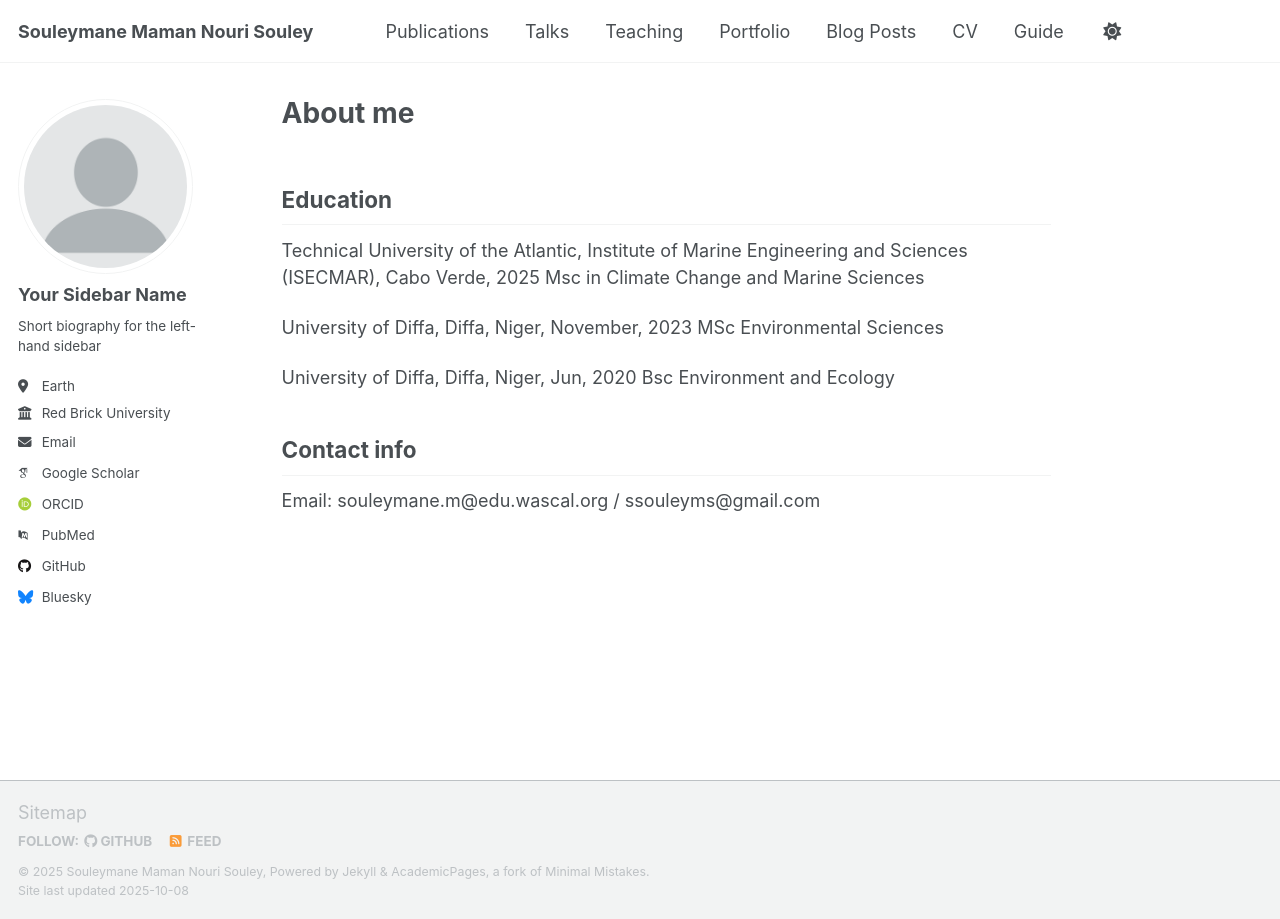
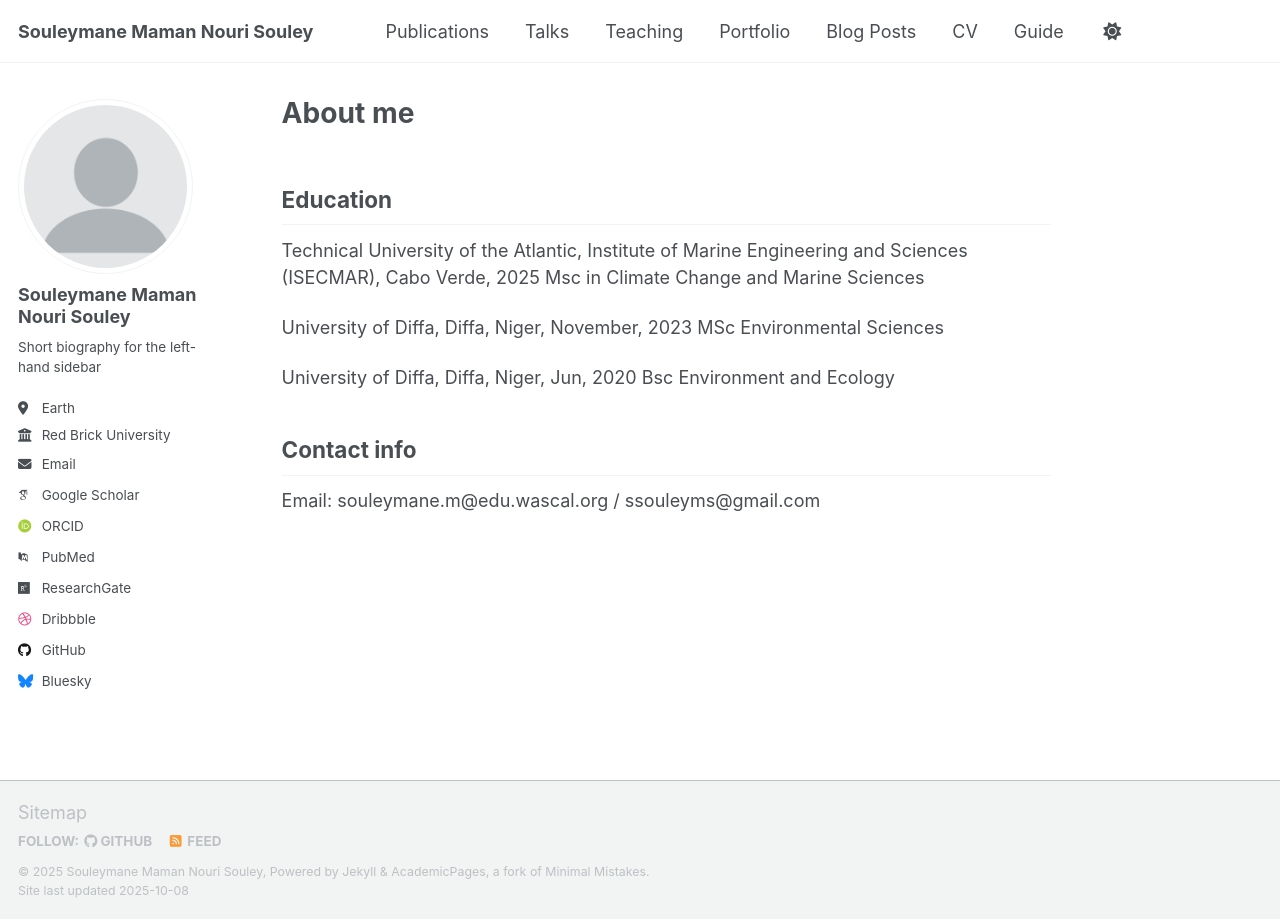
Before and after one commit to halieute/halieute.github.io, a Jekyll site: the page built from _pages/about.md, in a window 1280 px wide. Built offline with Jekyll 4.4.1, drawn with Linux system fonts in a browser that asks for light colours; some web fonts are replaced; a script that is not in the unit is left out; some of the changed lines change nothing that is shown.

Commit message:
Modify author details and update academic URLs
Updated author information and academic links in the config.

```diff
--- a/_config.yml
+++ b/_config.yml
@@ -24,7 +24,7 @@
 author:
   # Biographic information
   avatar           : "profile.png"
-  name             : "Your Sidebar Name"
+  name             : "Souleymane Maman Nouri Souley"
   pronouns         : # example: "she/her"
   bio              : "Short biography for the left-hand sidebar"
   location         : "Earth"
@@ -35,19 +35,19 @@
   # Academic websites
   academia         : # URL
   arxiv            : # URL - Update with the correct link to your profile
-  googlescholar    : "https://scholar.google.com/citations?user=PS_CX0AAAAAJ"
+  googlescholar    : "https://scholar.google.com/citations?user=ssHqsWQAAAAJ&hl=fr"
   inspire-hep      : # URL
   impactstory      : # URL
-  orcid            : "http://orcid.org/yourorcidurl"
+  orcid            : "https://orcid.org/0009-0007-9857-0392"
   semantic         : # URL
   pubmed           : "https://www.ncbi.nlm.nih.gov/pubmed/?term=john+snow"
-  researchgate     : # URL
+  researchgate     : "https://www.researchgate.net/Souleymane-Mama-Nouri-Souley"
   scopus           : # URL
 
   # Repositories and software development
   bitbucket        : # Username - Update with your username on the site
   codepen          : # Username
-  dribbble         : # Username
+  dribbble         : "halieute"
   github           : "academicpages"
   kaggle           : # Username
   stackoverflow    : # User number or user number and name (i.e., use "1" or "1/jeff-atwood")
```
